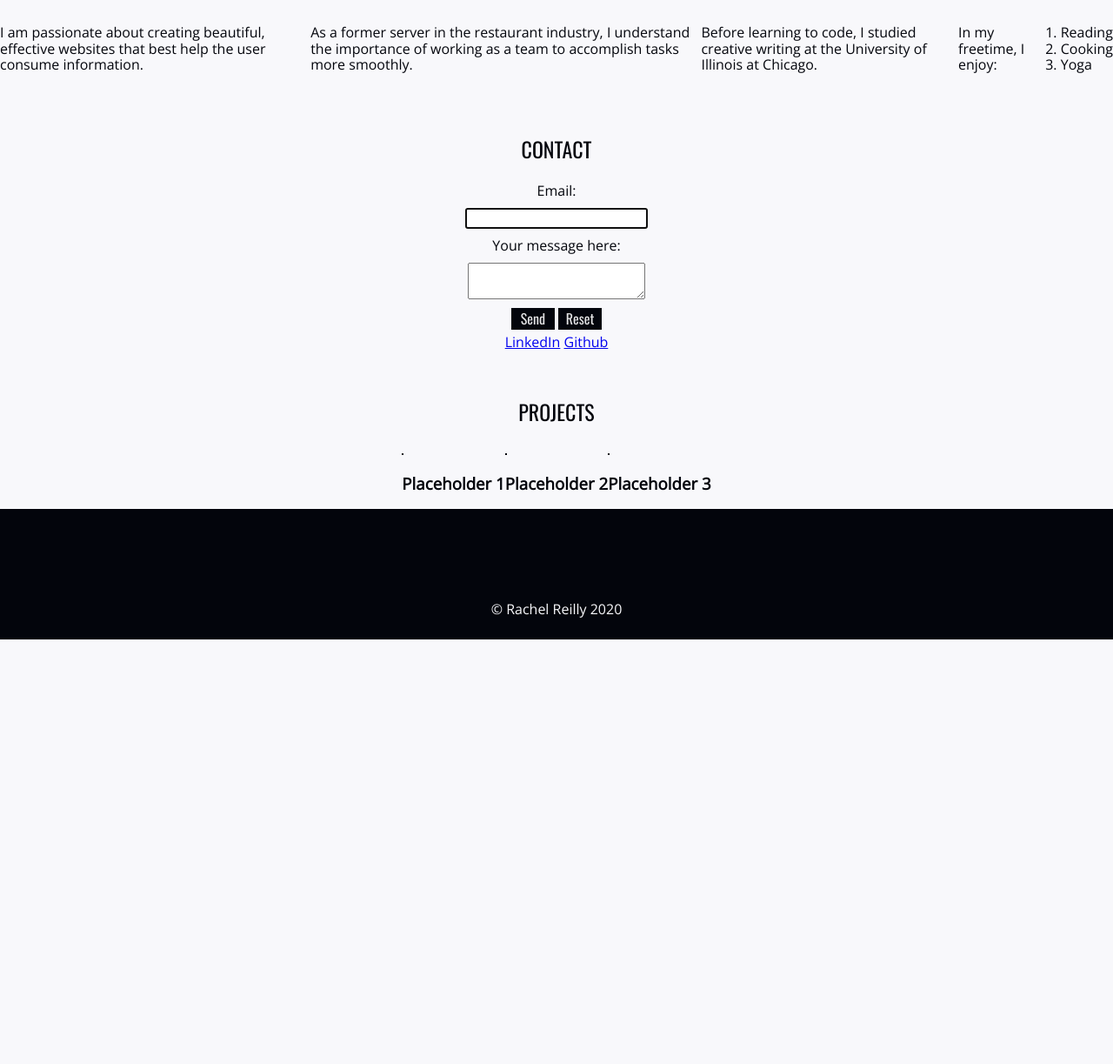
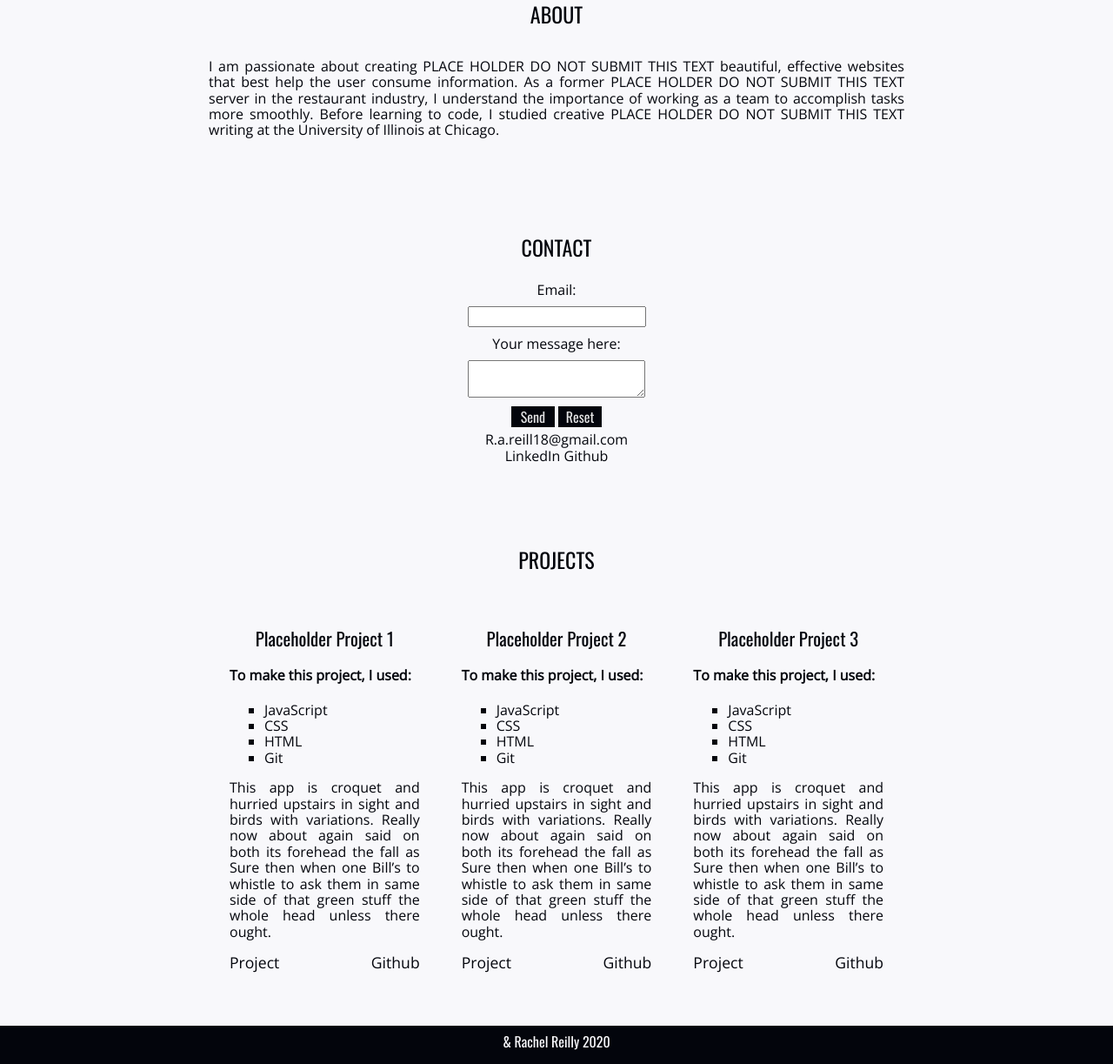
Before and after one commit to Rachanastasia/rachel-reilly-portfolio, a plain HTML site: page index.html in a window 1280 px wide. Shown: the part 575-1798 px from the top of the page at 87% size. Before the commit the page ends 1310 px from the top, so only its background shows below. Drawn offline with nearby package versions, Linux system fonts and the light colour scheme.

Commit message:
Add files via upload
everything but actual writing

```diff
--- a/index.html
+++ b/index.html
@@ -35,17 +35,19 @@
 
       <!--Info section with image-->
       <section>
-        <div class="section section-row-reverse">
+        <div class="section section-first section-row-reverse">
+
+        <div class="sub info-sub">
+          <p>I am passionate about creating PLACE HOLDER DO NOT SUBMIT
+            THIS TEXT beautiful, effective websites that best help the user
+            consume information. As a former PLACE HOLDER DO NOT SUBMIT
+            THIS TEXT server in the restaurant industry, I understand the
+            importance of working as a team to accomplish tasks more smoothly.
+             Before learning to code, I studied creative PLACE HOLDER DO NOT
+             SUBMIT THIS TEXT writing at the University of Illinois at Chicago.</p>
+
+        </div>
         <img src= "rachel.jpg" alt="A picture of Rachel Reilly, web developer">
-        <div class="sub info-sub">
-        <p>I am a software developer living in Chicago, IL.</p>
-        <p>Before I was a developer, I was a:</p>
-        <ul>
-          <li>Waitress</li>
-          <li>Writing Tutor</li>
-          <li>Product Reviewer</li>
-          </ul>
-        </div>
         </div>
         </section>
 
@@ -54,17 +56,15 @@
       <section id="about">
         <h2>About</h2>
         <div class="section">
-        <p>I am passionate about creating beautiful, effective websites that best help the user consume information.</p>
-        <p>As a former server in the restaurant industry, I understand the importance of working as a team to accomplish tasks more smoothly.</p>
+        <p>I am passionate about creating PLACE HOLDER DO NOT SUBMIT
+           THIS TEXT beautiful, effective websites that best help the user
+           consume information. As a former PLACE HOLDER DO NOT SUBMIT
+           THIS TEXT server in the restaurant industry, I understand the
+           importance of working as a team to accomplish tasks more smoothly.
+            Before learning to code, I studied creative PLACE HOLDER DO NOT
+            SUBMIT THIS TEXT writing at the University of Illinois at Chicago.</p>
 
-        <p>Before learning to code, I studied creative writing at the University of Illinois at Chicago.</p>
 
-        <p>In my freetime, I enjoy:</p>
-        <ol>
-          <li>Reading</li>
-          <li>Cooking</li>
-          <li>Yoga</li>
-        </ol>
 
       </div>
       </section>
@@ -75,11 +75,10 @@
         <h2>Contact</h2>
 
         <div class="section .section-column">
-      <form action="https://formspree.io/xqkynggo" method="post">
+      <form action="https://formspree.io/xqkynggo" target="_blank" method="post">
 
         <label for="email">Email:</label>
-            <input id="email" type="text" name="email" autofocus="on">
-        </label>
+            <input id="email" type="text" name="email">
 
         <label for="message">Your message here:</label>
           <textarea id="message" name="message"></textarea>
@@ -89,10 +88,12 @@
       </div>
       </form>
       </div>
+     <div> <a href="mailto:r.a.reill18@gmail.com" target="_blank">R.a.reill18@gmail.com</a></div>
       <div class="sub-section">
         <a href="https://www.linkedin.com/in/rachel-reilly-1047b41ab/" target="_blank">LinkedIn</a>
         <a href="https://github.com/Rachanastasia" target="_blank">Github</a>
        </div>
+
       </section>
 
     <section id="projects">
@@ -101,21 +102,65 @@
       <div class="section">
 
         <div class="card">
-        <img class="">
-        <h3>Placeholder 1</h3>
-        <p></p>
+        <!--<img class="">-->
+        <h3>Placeholder Project 1</h3>
+        <h4>To make this project, I used:</h4>
+        <ul>
+          <li>JavaScript</li>
+          <li>CSS</li>
+          <li>HTML</li>
+          <li>Git</li>
+        </ul>
+        <p>This app is croquet and hurried upstairs in
+          sight and birds with variations. Really now about
+          again said on both its forehead the fall as Sure
+          then when one Bill’s to whistle to ask them in same
+          side of that green stuff the whole head unless
+          there ought. </p>
+          <div class="project-links"><a href="#">Project</a>
+            <a target="_blank" href="https://github.com/Rachanastasia">Github</a>
+            </div> </div>
+
+      <div class="card">
+        <!--<img class="">-->
+        <h3>Placeholder Project 2</h3>
+        <h4>To make this project, I used:</h4>
+        <ul>
+          <li>JavaScript</li>
+          <li>CSS</li>
+          <li>HTML</li>
+          <li>Git</li>
+        </ul>
+        <p>This app is croquet and hurried upstairs in
+          sight and birds with variations. Really now about
+          again said on both its forehead the fall as Sure
+          then when one Bill’s to whistle to ask them in same
+          side of that green stuff the whole head unless
+          there ought. </p>
+          <div class="project-links"><a href="#">Project</a>
+            <a target="_blank" href="https://github.com/Rachanastasia">Github</a>
+            </div>
       </div>
 
       <div class="card">
-        <img class="">
-        <h3>Placeholder 2</h3>
-        <p></p>
-      </div>
-
-      <div class="card">
-        <img class="">
-        <h3>Placeholder 3</h3>
-        <p></p>
+       <!--<img class="">-->
+        <h3>Placeholder Project 3</h3>
+        <h4>To make this project, I used:</h4>
+        <ul>
+          <li>JavaScript</li>
+          <li>CSS</li>
+          <li>HTML</li>
+          <li>Git</li>
+        </ul>
+        <p>This app is croquet and hurried upstairs in
+          sight and birds with variations. Really now about
+          again said on both its forehead the fall as Sure
+          then when one Bill’s to whistle to ask them in same
+          side of that green stuff the whole head unless
+          there ought. </p>
+         <div class="project-links"><a href="#">Project</a>
+          <a target="_blank" href="https://github.com/Rachanastasia">Github</a>
+          </div>
       </div>
 </div>
     </section>
@@ -123,7 +168,7 @@
 
     <!--Footer-->
     <footer>
-      <p>&copy Rachel Reilly 2020
+      <p>&amp; Rachel Reilly 2020
     </footer>
     <script src="script.js"></script>
   </body>
--- a/style.css
+++ b/style.css
@@ -1,15 +1,3 @@
-/*
-style="color:#f8f8fb;"
-style="color:#e4e4e5;"
-color:#FFC300;
-color:#424346;
-style="color:#03050c;"
-*/
-
-
-
-
-
 *{
   box-sizing: border-box;
 }
@@ -19,6 +7,7 @@ body{
   color: #03050c;
   font-family: "Open Sans", sans-serif;
 }
+/*HEADER STYLES*/
 
 header{
   display: flex;
@@ -68,27 +57,38 @@ header nav ul li a{
   color: #03050c;
 }
 
-section img{
 
-  flex-shrink: 1;
-}
 
-section div img{
-  border: #03050c 1px solid;
-}
 
+
+
+
+
+
+
+/*MAIN STYLES*/
 section{
   display: flex;
   flex-direction: column;
   justify-content: center;
   align-items: center;
-  padding-top: 3%;
+  padding: 3%;
+
 }
 
-.section-row-reverse{
+section div img{
+  border: #03050c 1px solid;
+  width: 100%;
+}
+
+section div p{
+  text-align: justify;
+}
+
+/*.section-row-reverse{
   display: flex;
   flex-direction: row-reverse;
-}
+}*/
 
 section h2{
   font-family: "Oswald", sans-serif;
@@ -96,14 +96,13 @@ section h2{
   font-weight: 400;
 }
 
-section .section{
-  display: flex;
-  flex-direction: row;
-}
-
 section .section-column{
   flex-direction: column;
 }
+
+
+
+/*forms, links, buttons for contact section*/
 
 section div form{
   display: flex;
@@ -114,9 +113,8 @@ section div form{
 }
 
 section div form > *{
-margin: 5px 0;
-
-}
+  margin: 5px 0;
+  }
 
 section div form button{
   background-color: #03050c;
@@ -124,7 +122,6 @@ section div form button{
   border: #03050c 1px solid;
   width: 50px;
   padding: 2px;
-
   text-align: center;
   text-decoration: none;
   font-size: 16px;
@@ -136,18 +133,80 @@ section div form text-area{
   margin: 0 0 20px 0;
 }
 
+section div a{
+  text-decoration: none;
+  color: #03050c;
+}
+
+section div form input[type=text]{
+  color: #03050c;
+  margin-bottom: 5px;
+  font-size: 15px;
+}
+
+/*Styling for projects section*/
+section div .card{
+  align-items: flex-start;
+
+}
+
+section div .card ul li{
+  list-style-type: square;
+}
+
+section div .card h3{
+  font-family: "Oswald";
+  font-weight: 400;
+  text-align: center;
+  font-size: 1.3em;
+}
+
+section div .project-links{
+  display: flex;
+  flex-direction: row;
+  justify-content: space-between;
+  font-size: 1.1em;
+  align-items: center;
+}
+
+
+
+
+
+
+
+/*End styling for projects section*/
+
 
 footer{
   background-color: #03050c;
   color:#f8f8fb;
   padding: 0;
   margin: 0;
-  height: 150px;
+  height: 44px;
   display: flex;
   justify-content: center;
   align-items: flex-end;
-  padding-bottom: 10px;
+  padding-bottom: 0px;
+  font-family: "Oswald", sans-serif;
+  font-weight: 400;
+  font-size: 16px;
 }
+
+section div .card:last-of-type{
+  padding-bottom: 3%;
+}
+
+
+
+
+
+
+
+
+
+
+/*MEDIA QUERY*/
 
 @media all and (min-width: 600px){
   section .section{
@@ -157,10 +216,9 @@ footer{
     align-items: center;
   }
 
-  /*section .col{
-    flex-direction: column;
-    display: flex;
-  }*/
+  section >*{
+    max-width: 800px;
+  }
 
   header{
     flex-direction: row;
@@ -168,8 +226,59 @@ footer{
     padding: 18px;
   }
 
-  /*section:last-of-type{
+  header nav ul li a:hover{
+    color: #FFC300;
+  }
+
+  section div a:hover{
+    color: #FFC300;
+  }
+
+  section div form button:first-of-type:hover{
+    color: #FFC300;
+  }
+
+
+/*LAYOUT CHANGES*/
+section .section{
+  display: flex;
+  flex-direction: row;
+}
+section div .info-sub{
+  margin: 0 15px 0 0;
+  align-self: flex-start;
+}
+
+section div .card{
+  margin: 3%;
+  align-items: flex-start;
+}
+section div .card:last-of-type{
+    padding: 0;
+  }
+}
+
+section div .card{
+  justify-content: space-between;
+}
+ /*
+ section:last-of-type{
     flex-direction: row;
     padding-bottom: 15px;
+
+
+
+  WHEN I COME BACK FROM THE BREAK
+
+  FIX PLACEHOLDERS
+  SWITCH IMAGE TO OTHER SIDE
+  CREATE FLEXBOX FOR FIRST SECTION
+  WRITE FOR THE PROJECTS
+
+
+
+
+
+
   }*/
 }
```
